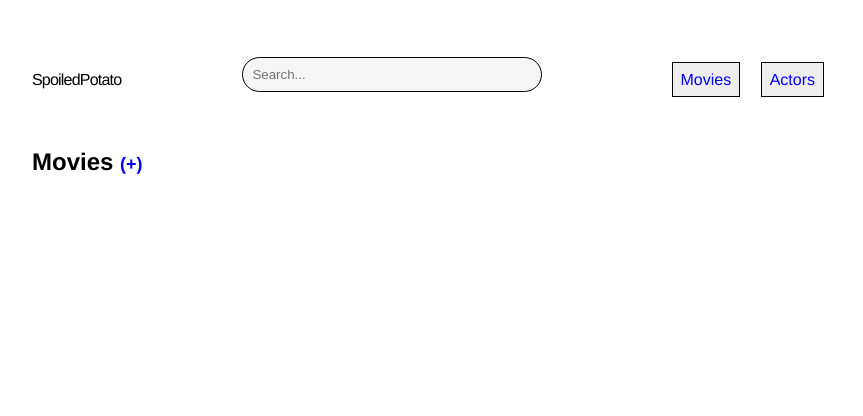
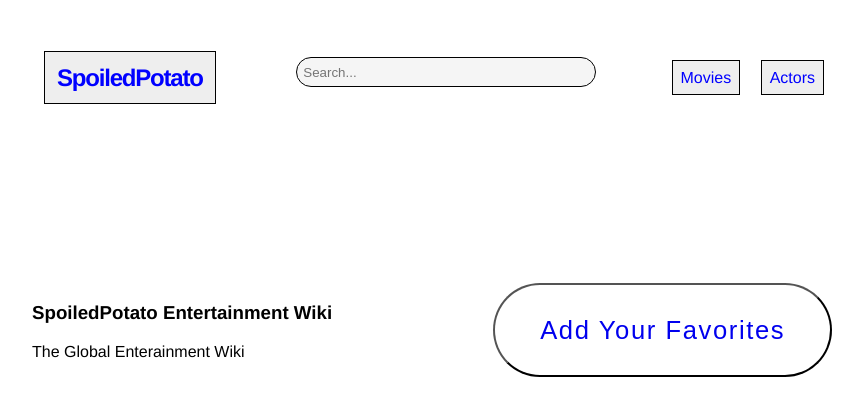
Before and after one commit to tflinch/SpoiledPotato, a Django app: page / in a window 1280 px wide. Shown: the top 416 px of the page, without its empty margins (208-1071 px from the left). Run offline with Django 5.2, Linux system fonts and the light colour scheme; data that the repository does not hold is empty.

Commit message:
fea: add homepage

```diff
--- a/spoiledpotato/static/css/styles.css
+++ b/spoiledpotato/static/css/styles.css
@@ -1,4 +1,5 @@
 /* spoiledpotato/static/css/styles.css */
+/* Center content within a maximum width */
 body {
     font-family: "Helvetica Neue", sans-serif;
     max-width: 50em;
@@ -6,38 +7,64 @@ body {
     padding: 2em 1em;
 }
 
+/* Navigation bar main container */
+.navbar-main {
+    display: flex;
+    justify-content: space-between;
+    align-items: center;
+    margin-bottom: 20px; /* Add some space below the nav */
+}
+
+/* Navbar links */
 nav a {
     border: 1px solid black;
     margin: 0.5em;
     padding: 0.5em;
     background-color: #eeeeee;
+    text-decoration: none;
+    color: blue;
 }
 
+/* Hover effects for nav links */
 nav a:hover {
     background-color: orange;
     color: blue;
 }
 
-  a,
-  a:visited {
-    text-decoration: none;
-    color: blue;
+/* Navbar title, removing the border */
+.navbar-title {
+    border: none;
+    font-size: 1.5em;
+    font-weight: bold;
 }
 
-  a:hover {
-    background-color: #ccc;
+/* Navbar search container */
+.navbar-search {
+    display: flex;
+    align-items: center;
+    gap: 1em; /* Space between search input and button */
+    margin-top: 20px;
 }
 
+/* Search input styling */
+.search-input {
+    border: 1px solid black;
+    border-radius: 26px;
+    padding: 0.5em;
+}
+
+/* General styles for lists */
 ul {
     list-style-type: none;
+    padding: 0;
 }
 
 li {
-    margin: 0.25em;
+    margin: 0.25em 0;
 }
 
-
-  h1{
+/* Headings */
+h1 {
     font: inherit;
     color: inherit;
     letter-spacing: -0.05em;
@@ -49,6 +76,7 @@ body {
     font-size: 0.75em;
 }
 
+/* Input fields */
 input {
     display: block;
     margin: 5px 0 20px 0;
@@ -72,18 +100,22 @@ body {
     background-color: red;
 }
 
+/* Images */
 .artist-photo {
     width: 400px;
 }
 
+/* Text styling */
 span.nationality {
     font-size: 0.5em;
 }
 
+/* User info alignment */
 .user-info {
     float: right;
 }
 
+/* Favorite links */
 a.fav {
     text-decoration: none;
     color: red;
@@ -99,22 +131,53 @@ body {
     text-decoration: none;
 }
 
-  .navbar {
+.carousel {
+    position: relative;
+    width: 100%;
+    max-width: 600px; /* Adjust as needed */
+    margin: 5em auto;
+    overflow: hidden;
+    border-radius: 10px;
+}
+
+.carousel-item {
+    display: none;
+    width: 100%;
+}
+
+.carousel-item img {
+    width: 100%;
+    border-radius: 10px;
+}
+
+/* Active item */
+.carousel-item.active {
+    display: block;
+}
+
+.home-content {
+    margin-top: 3em;
     display: flex;
     justify-content: space-between;
-    align-items: center;
 }
 
-.navbar-search{
-    display: flex;
-    margin-top: 20px;
-    gap: 1em;
+
+.bttn {
+    display: inline-block;
+    padding: 1rem 2.8rem;
+    background-color: var(--main-color);
+    border-radius: 4rem;
+    box-shadow: 0 0 1rem var(--main-color);
+    font-size: 1.6rem;
+    color: var(--text-color);
+    letter-spacing: 0.1rem;
+    transform: 0.5s ease;
   }
-.search-input{
-    border: 1px solid black;
-    border-radius: 26px;
+.bttn:hover {
+    background-color: orange;
+    color: blue;
 }
 
-.navbar-title {
-    border: none;
+.bttn a{
+    text-decoration: none;
 }
--- /dev/null
+++ b/spoiledpotato/static/js/carousel.js
@@ -0,0 +1,21 @@
+// static/js/carousel.js
+
+let currentSlide = 0;
+const slides = document.querySelectorAll('.carousel-item');
+
+function showSlide(index) {
+    slides.forEach((slide, i) => {
+        slide.classList.remove('active');
+        if (i === index) {
+            slide.classList.add('active');
+        }
+    });
+}
+
+function nextSlide() {
+    currentSlide = (currentSlide + 1) % slides.length;
+    showSlide(currentSlide);
+}
+
+setInterval(nextSlide, 5000); // Change slide every 3 seconds
+showSlide(currentSlide); // Show the first slide
--- a/spoiledpotato/templates/spoiledpotato/base.html
+++ b/spoiledpotato/templates/spoiledpotato/base.html
@@ -5,21 +5,25 @@
 <head>
   <title>SpoiledPotato</title>
   <link rel="stylesheet" href="{% static 'css/styles.css' %}" />
+
 </head>
 
 <body>
 
-  <nav class="navbar">
-    <h1 class="navbar-title">SpoiledPotato</h1>
+  <nav class="navbar-main">
+
+    <h1 class="navbar-title"><a href="/">SpoiledPotato</a></h1>
+
     <form method="GET" action="{% url 'search_view' %}" class="navbar-search">
       <input type="text" name="query" placeholder="Search..." value="{{ request.GET.query }}" class="search-input">
     </form>
-    <div class="navbar-links">
-      <a href="/">Movies</a>
+    <div>
+      <a href="/movies">Movies</a>
       <a href="/actors">Actors</a>
     </div>
   </nav>
   {% block content %}{% endblock %}
+  <script src="{% static 'js/carousel.js' %}"></script>
   {% block extra_js %}{% endblock %}
 </body>
 
--- /dev/null
+++ b/spoiledpotato/templates/spoiledpotato/home_page.html
@@ -0,0 +1,21 @@
+{% extends 'spoiledpotato/base.html' %}
+
+{% block content %}
+<div class="carousel">
+    {% for movie in recent_movies %}
+    <div class="carousel-item">
+        <img src="{{ movie.preview_url }}" alt="{{ movie.title }}">
+    </div>
+    {% endfor %}
+</div>
+
+<div class="home-content">
+    <div class="brief">
+        <h3>SpoiledPotato Entertainment Wiki</h3>
+        <p>The Global Enterainment Wiki</p>
+    </div>
+
+    <button class="bttn"><a href="{% url 'movie_create' %}">Add Your Favorites</a></button>
+</div>
+
+{% endblock %}
--- a/spoiledpotato/urls.py
+++ b/spoiledpotato/urls.py
@@ -2,7 +2,8 @@ from django.urls import path
 from . import views
 
 urlpatterns = [
-    path('', views.movie_list, name='movie_list'),
+    path('', views.home_page, name='home_page'),
+    path('movies/', views.movie_list, name='movie_list'),
     path('actors/', views.actor_list, name='actor_list'),
     path('actors/new', views.actor_create, name='actor_create'),
     path('actor/<int:pk>', views.actor_detail, name='actor_detail'),
--- a/spoiledpotato/views.py
+++ b/spoiledpotato/views.py
@@ -1,6 +1,10 @@
 from django.shortcuts import render , redirect
 from .models import Movie, Actor
 from .forms import MovieForm, ActorForm, SearchForm
+
+def home_page(request):
+    recent_movies = Movie.objects.order_by('-id')[:5]
+    return render(request, 'spoiledpotato/home_page.html', {'recent_movies': recent_movies})
 
 def actor_list(request):
     actors = Actor.objects.all()
```
Lines whose indentation alone changed are shown as unchanged.
